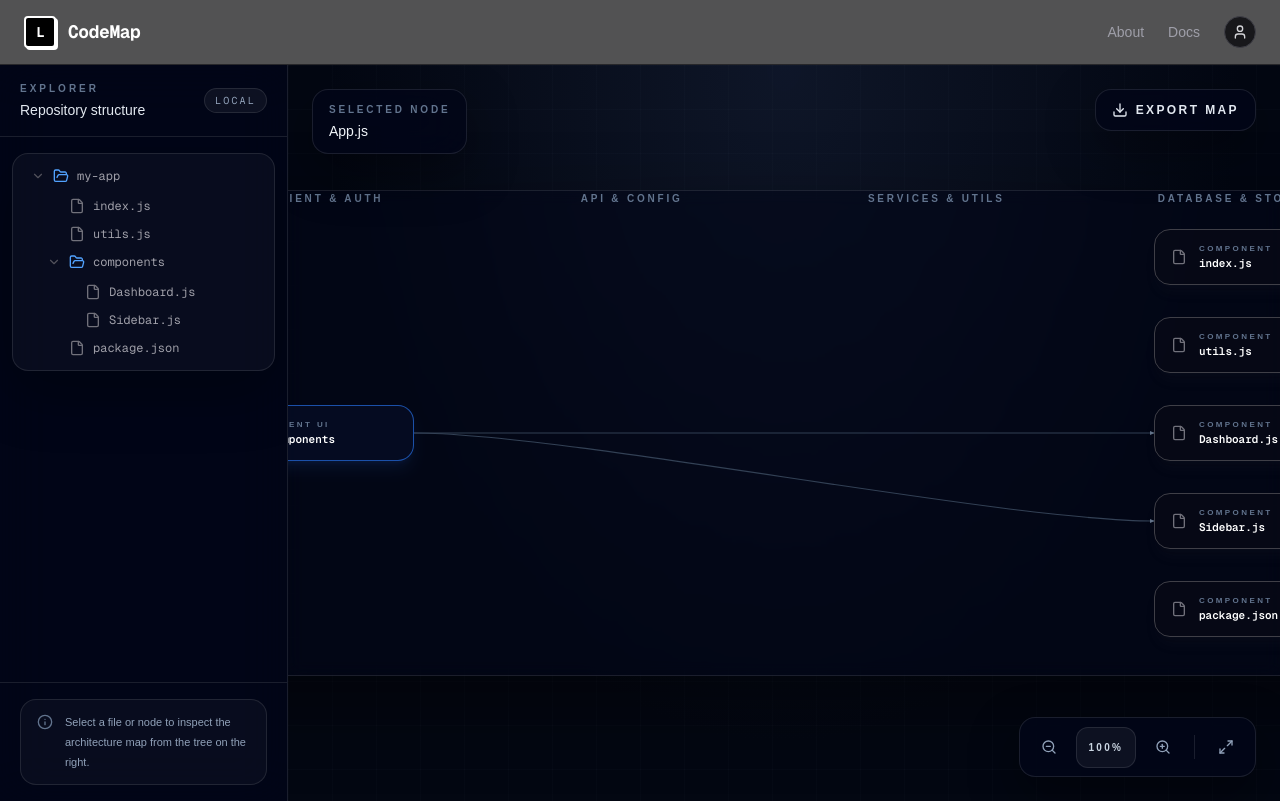
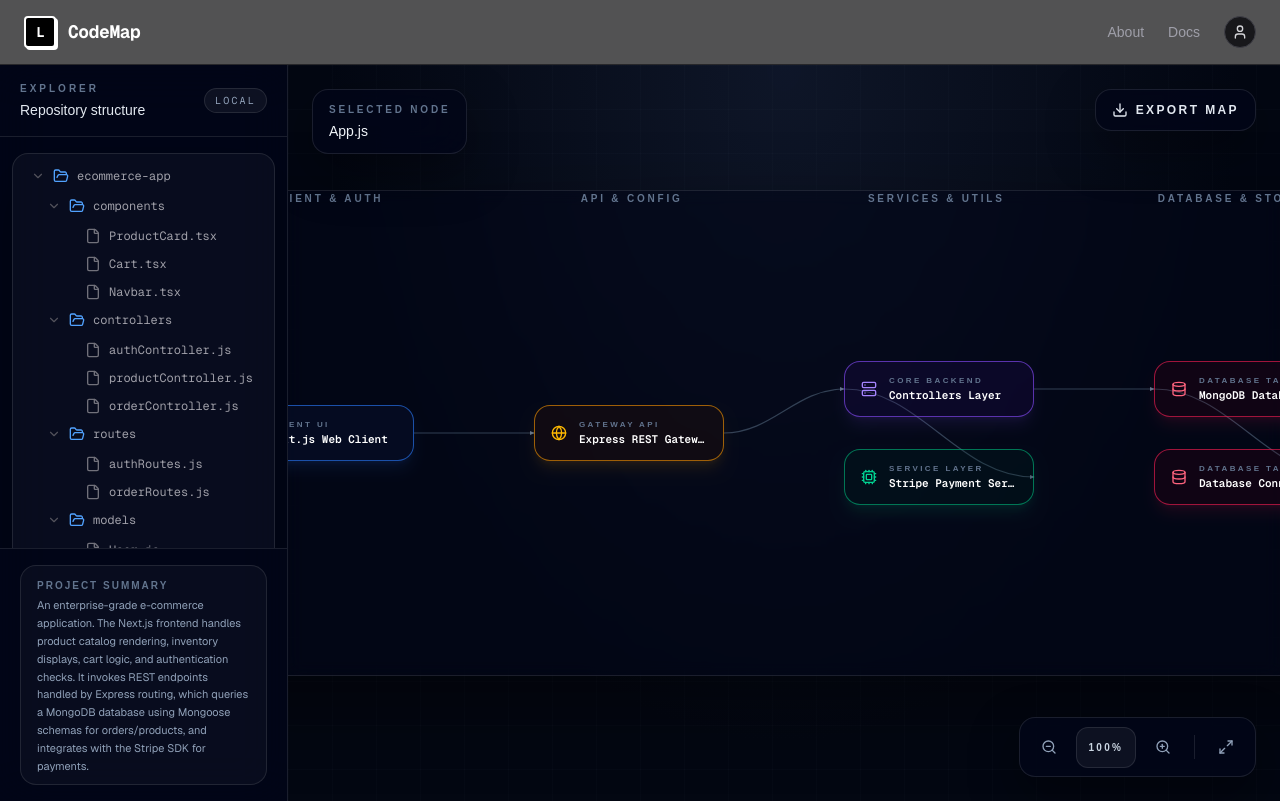
Before and after one commit to rajvirxai/CodeMap-AI-Powered-Code-to-Architecture-Visualizer, a Next.js app in the folder frontend/: page /dashboard in a window 1280 px wide. Built offline with nearby package versions, Linux system fonts and the light colour scheme.

Commit message:
feat: enhance demo fallbacks with rich e-commerce standardized architecture details

```diff
--- a/frontend/src/app/dashboard/page.tsx
+++ b/frontend/src/app/dashboard/page.tsx
@@ -81,26 +81,86 @@ function DashboardContent() {
           console.error('Error parsing cached repository tree', e);
         }
       } else {
-        // Default mock structure
+        // Default mock structure representing a detailed E-commerce Project
         const defaultTree: FileNode = {
-          name: "my-app",
+          name: "ecommerce-app",
           type: "folder",
           children: [
-            { name: "index.js", type: "file" },
-            { name: "utils.js", type: "file" },
             {
               name: "components",
               type: "folder",
               children: [
-                { name: "Dashboard.js", type: "file" },
-                { name: "Sidebar.js", type: "file" }
+                { name: "ProductCard.tsx", type: "file" },
+                { name: "Cart.tsx", type: "file" },
+                { name: "Navbar.tsx", type: "file" }
+              ]
+            },
+            {
+              name: "controllers",
+              type: "folder",
+              children: [
+                { name: "authController.js", type: "file" },
+                { name: "productController.js", type: "file" },
+                { name: "orderController.js", type: "file" }
+              ]
+            },
+            {
+              name: "routes",
+              type: "folder",
+              children: [
+                { name: "authRoutes.js", type: "file" },
+                { name: "orderRoutes.js", type: "file" }
+              ]
+            },
+            {
+              name: "models",
+              type: "folder",
+              children: [
+                { name: "User.js", type: "file" },
+                { name: "Product.js", type: "file" },
+                { name: "Order.js", type: "file" }
+              ]
+            },
+            {
+              name: "services",
+              type: "folder",
+              children: [
+                { name: "paymentService.js", type: "file" },
+                { name: "emailService.js", type: "file" }
+              ]
+            },
+            {
+              name: "utils",
+              type: "folder",
+              children: [
+                { name: "db.js", type: "file" }
               ]
             },
             { name: "package.json", type: "file" }
           ]
         };
+
+        const defaultArchitecture = {
+          summary: "An enterprise-grade e-commerce application. The Next.js frontend handles product catalog rendering, inventory displays, cart logic, and authentication checks. It invokes REST endpoints handled by Express routing, which queries a MongoDB database using Mongoose schemas for orders/products, and integrates with the Stripe SDK for payments.",
+          nodes: [
+            { id: "ecommerce_app_components", label: "Next.js Web Client", type: "frontend" },
+            { id: "ecommerce_app_routes", label: "Express REST Gateway", type: "api" },
+            { id: "ecommerce_app_controllers", label: "Controllers Layer", type: "backend" },
+            { id: "ecommerce_app_services", label: "Stripe Payment Service", type: "service" },
+            { id: "ecommerce_app_models", label: "MongoDB Database Models", type: "database" },
+            { id: "ecommerce_app_utils_db_js", label: "Database Connection", type: "database" }
+          ],
+          edges: [
+            { source: "ecommerce_app_components", target: "ecommerce_app_routes", relationship: "REST Calls" },
+            { source: "ecommerce_app_routes", target: "ecommerce_app_controllers", relationship: "Routes to" },
+            { source: "ecommerce_app_controllers", target: "ecommerce_app_services", relationship: "Delegates to" },
+            { source: "ecommerce_app_controllers", target: "ecommerce_app_models", relationship: "Queries" },
+            { source: "ecommerce_app_models", target: "ecommerce_app_utils_db_js", relationship: "Uses Connection" }
+          ]
+        };
+
         setTreeData(defaultTree);
-        setArchitectureData(generateMockArchitecture(defaultTree));
+        setArchitectureData(defaultArchitecture);
       }
     };
 
--- a/frontend/src/app/loading-state/page.tsx
+++ b/frontend/src/app/loading-state/page.tsx
@@ -16,52 +16,78 @@ function LoadingStateContent() {
   // Default Mock File Tree Structure and Architecture
   const mockData = {
     repoTree: {
-      name: "my-app",
+      name: "ecommerce-app",
       type: "folder",
       children: [
-        {
-          name: "index.js",
-          type: "file",
-        },
-        {
-          name: "utils.js",
-          type: "file",
-        },
         {
           name: "components",
           type: "folder",
           children: [
-            {
-              name: "Dashboard.js",
-              type: "file",
-            },
-            {
-              name: "Sidebar.js",
-              type: "file",
-            }
+            { name: "ProductCard.tsx", type: "file" },
+            { name: "Cart.tsx", type: "file" },
+            { name: "Navbar.tsx", type: "file" }
           ]
         },
         {
-          name: "package.json",
-          type: "file"
-        }
+          name: "controllers",
+          type: "folder",
+          children: [
+            { name: "authController.js", type: "file" },
+            { name: "productController.js", type: "file" },
+            { name: "orderController.js", type: "file" }
+          ]
+        },
+        {
+          name: "routes",
+          type: "folder",
+          children: [
+            { name: "authRoutes.js", type: "file" },
+            { name: "orderRoutes.js", type: "file" }
+          ]
+        },
+        {
+          name: "models",
+          type: "folder",
+          children: [
+            { name: "User.js", type: "file" },
+            { name: "Product.js", type: "file" },
+            { name: "Order.js", type: "file" }
+          ]
+        },
+        {
+          name: "services",
+          type: "folder",
+          children: [
+            { name: "paymentService.js", type: "file" },
+            { name: "emailService.js", type: "file" }
+          ]
+        },
+        {
+          name: "utils",
+          type: "folder",
+          children: [
+            { name: "db.js", type: "file" }
+          ]
+        },
+        { name: "package.json", type: "file" }
       ]
     },
     architecture: {
-      entryPoint: "index.js",
-      modules: [
-        {
-          name: "Components",
-          type: "Component",
-          description: "Core UI layout and panel display components",
-          children: ["Dashboard.js", "Sidebar.js"]
-        },
-        {
-          name: "Utils",
-          type: "Utility",
-          description: "Helper files and calculations",
-          children: ["utils.js"]
-        }
+      summary: "An enterprise-grade e-commerce application. The Next.js frontend handles product catalog rendering, inventory displays, cart logic, and authentication checks. It invokes REST endpoints handled by Express routing, which queries a MongoDB database using Mongoose schemas for orders/products, and integrates with the Stripe SDK for payments.",
+      nodes: [
+        { id: "ecommerce_app_components", label: "Next.js Web Client", type: "frontend" },
+        { id: "ecommerce_app_routes", label: "Express REST Gateway", type: "api" },
+        { id: "ecommerce_app_controllers", label: "Controllers Layer", type: "backend" },
+        { id: "ecommerce_app_services", label: "Stripe Payment Service", type: "service" },
+        { id: "ecommerce_app_models", label: "MongoDB Database Models", type: "database" },
+        { id: "ecommerce_app_utils_db_js", label: "Database Connection", type: "database" }
+      ],
+      edges: [
+        { source: "ecommerce_app_components", target: "ecommerce_app_routes", relationship: "REST Calls" },
+        { source: "ecommerce_app_routes", target: "ecommerce_app_controllers", relationship: "Routes to" },
+        { source: "ecommerce_app_controllers", target: "ecommerce_app_services", relationship: "Delegates to" },
+        { source: "ecommerce_app_controllers", target: "ecommerce_app_models", relationship: "Queries" },
+        { source: "ecommerce_app_models", target: "ecommerce_app_utils_db_js", relationship: "Uses Connection" }
       ]
     }
   };
```
